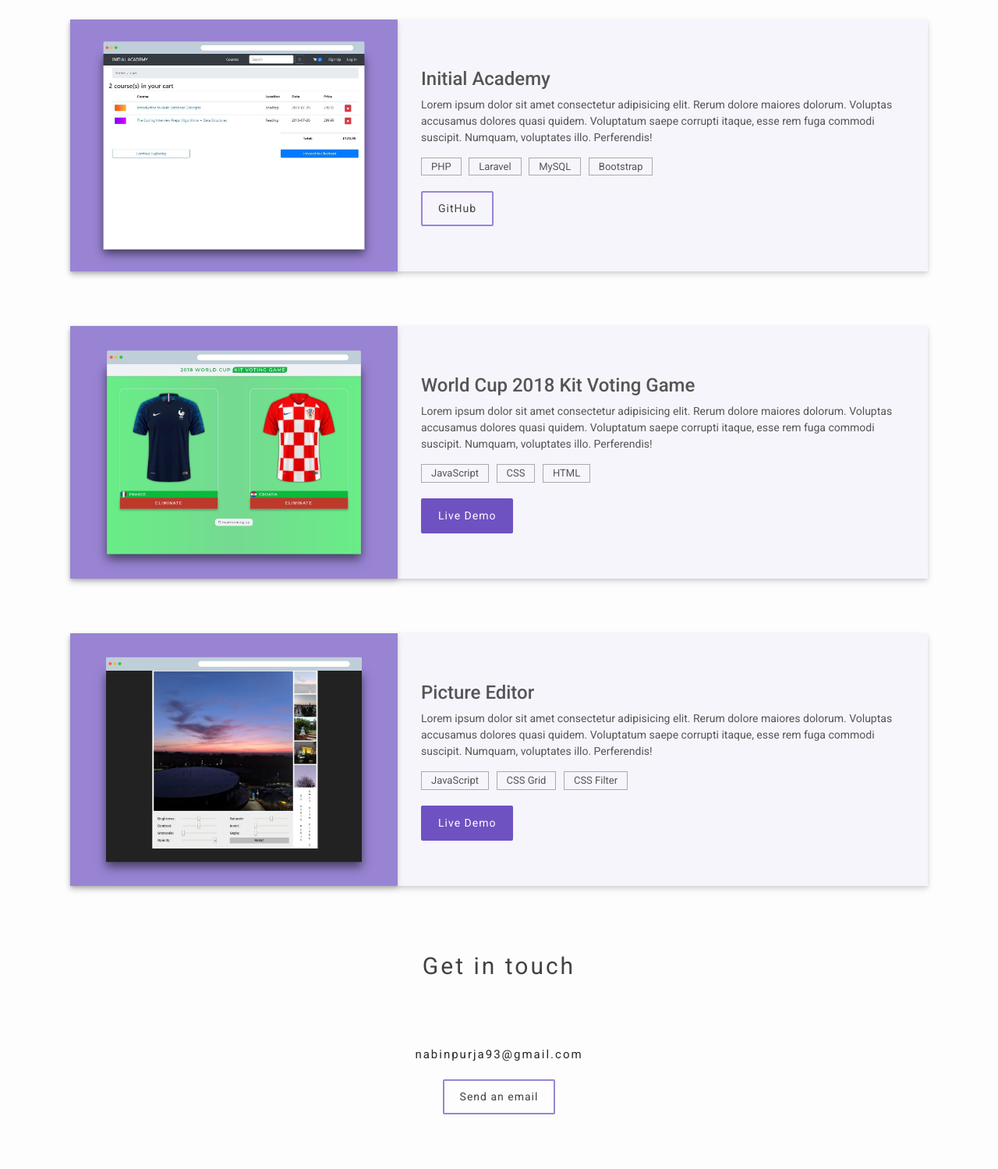
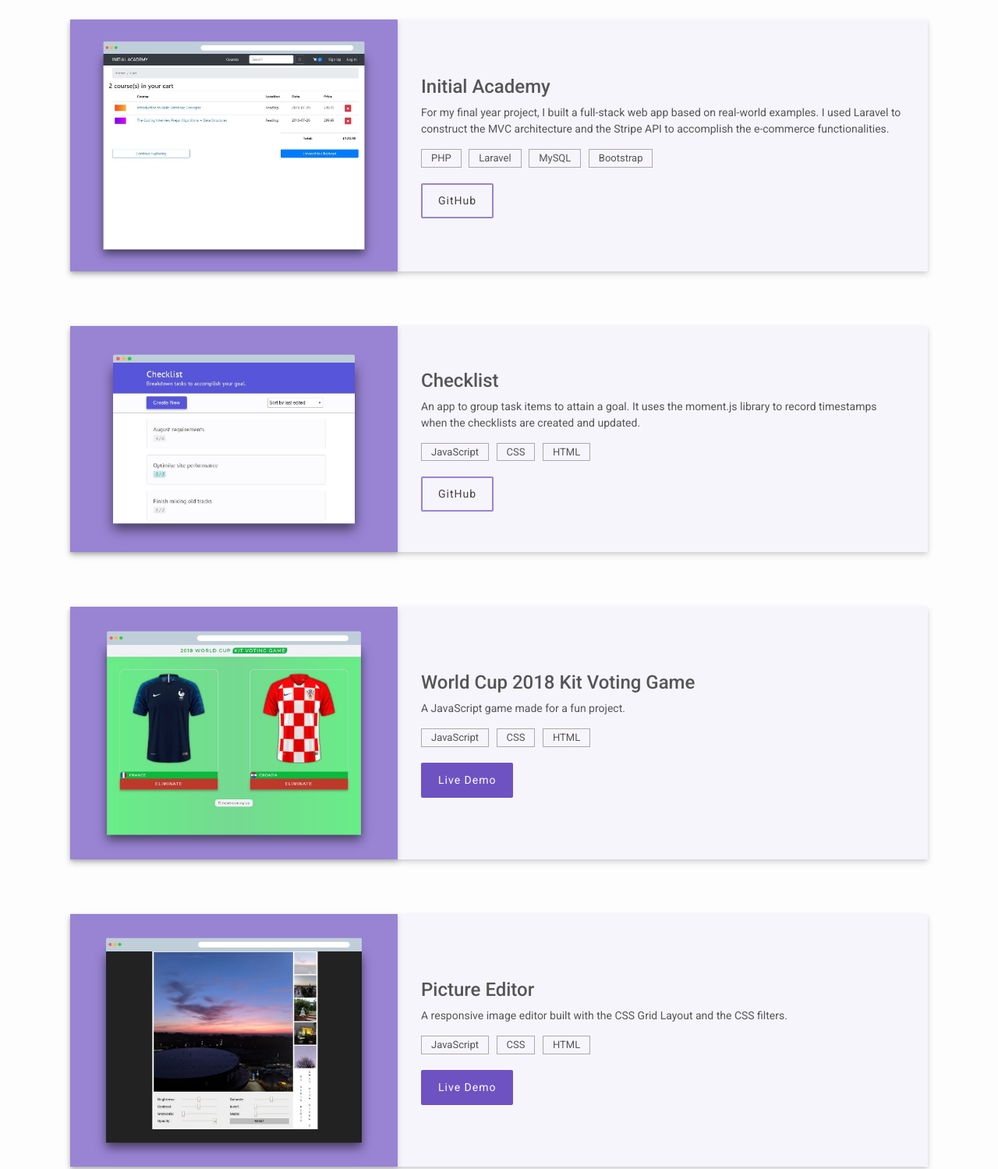
Before and after one commit to nabnmgr/portfolio, a website: page index.html in a window 1280 px wide. Shown: the part 980-2479 px from the top of the page at 78% size. Drawn offline with nearby package versions, Linux system fonts and the light colour scheme.

Commit message:
about and project details

```diff
--- a/index.html
+++ b/index.html
@@ -85,12 +85,12 @@
         <br>
         <p>
           After recently completing my
-          <span class="highlight">Computer Science</span> degree, my goal now is to become a proficient web developer.
+          <span class="highlight">Computer Science</span> degree, my goal now is to specialise in web development. I'm eager to expand my skill set
+          by constantly working on exciting projects.
         </p>
         <br>
         <p>
-          Lorem ipsum dolor sit amet consectetur adipisicing elit. Eos ad aut neque voluptate necessitatibus! Atque, quos ex. Fugiat
-          obcaecati eveniet blanditiis velit sapiente a ad incidunt quo.
+          Besides programming, I create electronic music occasionally to boost my creativity and keep myself productive.
         </p>
       </div>
     </div>
@@ -106,8 +106,10 @@
         </div>
         <div class="project__info">
           <h3 class="project__info-head">Initial Academy</h3>
-          <p class="project__info-detail">Lorem ipsum dolor sit amet consectetur adipisicing elit. Rerum dolore maiores dolorum. Voluptas accusamus dolores
-            quasi quidem. Voluptatum saepe corrupti itaque, esse rem fuga commodi suscipit. Numquam, voluptates illo. Perferendis!</p>
+          <p class="project__info-detail">
+            For my final year project, I built a full-stack web app based on real-world examples. I used Laravel to construct the MVC
+            architecture and the Stripe API to accomplish the e-commerce functionalities.
+          </p>
           <p class="project__info-tags">
             <span>PHP</span>
             <span>Laravel</span>
@@ -120,12 +122,32 @@
 
       <div class="project">
         <div class="project__img">
+          <img src="img/p4.png" alt="Nabin Purja - Portfolio project">
+        </div>
+        <div class="project__info">
+          <h3 class="project__info-head">Checklist</h3>
+          <p class="project__info-detail">
+            An app to group task items to attain a goal. It uses the moment.js library to record timestamps when the checklists are created
+            and updated.
+          </p>
+          <p class="project__info-tags">
+            <span>JavaScript</span>
+            <span>CSS</span>
+            <span>HTML</span>
+          </p>
+          <a href="https://github.com/nabnmgr/project18" target="_blank" rel="noopener" class="btn btn--white">GitHub</a>
+        </div>
+      </div>
+
+      <div class="project">
+        <div class="project__img">
           <img src="img/p2.jpg" alt="Nabin Purja - Portfolio project">
         </div>
         <div class="project__info">
           <h3 class="project__info-head">World Cup 2018 Kit Voting Game</h3>
-          <p class="project__info-detail">Lorem ipsum dolor sit amet consectetur adipisicing elit. Rerum dolore maiores dolorum. Voluptas accusamus dolores
-            quasi quidem. Voluptatum saepe corrupti itaque, esse rem fuga commodi suscipit. Numquam, voluptates illo. Perferendis!</p>
+          <p class="project__info-detail">
+            A JavaScript game made for a fun project.
+          </p>
           <p class="project__info-tags">
             <span>JavaScript</span>
             <span>CSS</span>
@@ -141,12 +163,13 @@
         </div>
         <div class="project__info">
           <h3 class="project__info-head">Picture Editor</h3>
-          <p class="project__info-detail">Lorem ipsum dolor sit amet consectetur adipisicing elit. Rerum dolore maiores dolorum. Voluptas accusamus dolores
-            quasi quidem. Voluptatum saepe corrupti itaque, esse rem fuga commodi suscipit. Numquam, voluptates illo. Perferendis!</p>
+          <p class="project__info-detail">
+            A responsive image editor built with the CSS Grid Layout and the CSS filters.
+          </p>
           <p class="project__info-tags">
             <span>JavaScript</span>
-            <span>CSS Grid</span>
-            <span>CSS Filter</span>
+            <span>CSS</span>
+            <span>HTML</span>
           </p>
           <a href="https://piceditor.netlify.com/" target="_blank" rel="noopener" class="btn btn--purple">Live Demo</a>
         </div>
```
Also changed, not shown: img/p4.png (added).
